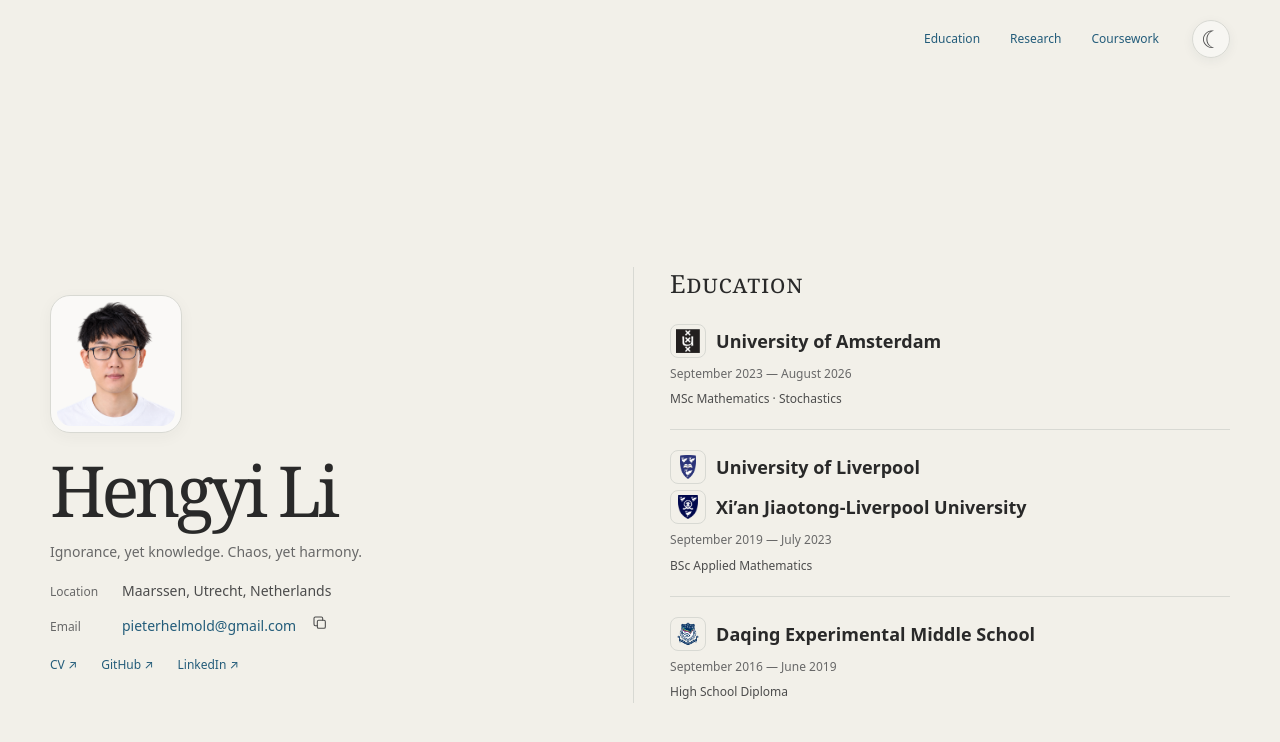
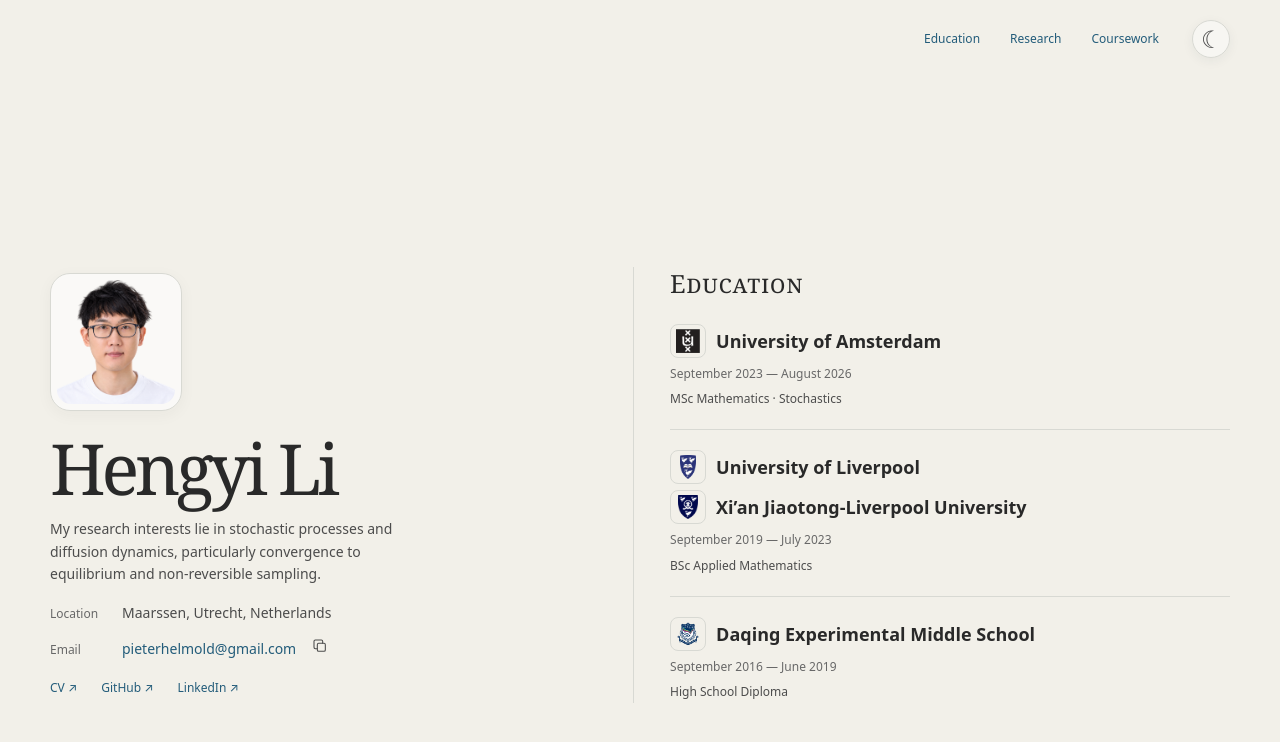
Before and after one commit to peterhelmold/peterhelmold.github.io, a Jekyll site: the page index.html, which Jekyll copies as it is, in a window 1280 px wide and 900 px high. Shown: the top 742 px of the window. Built offline with Jekyll 4.4.1, drawn with Linux system fonts in a browser that asks for light colours; some of the changed text lies outside the part shown.

Commit message:
Refine research introduction and eliminate theme text flicker

```diff
--- a/assets/css/motion.css
+++ b/assets/css/motion.css
@@ -8,16 +8,14 @@
   --motion-ease: cubic-bezier(.22, 1, .36, 1);
 }
 
-/* Theme colors compose with each control's own transform transition. */
+/* Switch text and surfaces together: interpolating both loses contrast mid-theme.
+   Keep motion on interactive elements, never on inherited text colors. */
 @media screen {
   .theme-ready :is(body, .header, .thesis, .course-group, .course-row, .portrait,
     a, p, h1, h2, h3, h4, .date, .eyebrow, .notes-placeholder, .theme-toggle,
     .current-section, .section, .entry, .skills, .skills dd, footer, summary, .detail-label,
     .intro-details, .copy-email, .copy-status, .theme-options, .school-badge, .notes-placeholder small) {
-    transition: background-color var(--motion-theme) ease,
-      color var(--motion-theme) ease, border-color var(--motion-theme) ease,
-      box-shadow var(--motion-theme) ease,
-      transform var(--motion-feedback) var(--motion-ease);
+    transition: transform var(--motion-feedback) var(--motion-ease);
   }
 }
 
@@ -32,8 +30,7 @@
   border-right: 1.5px solid var(--accent);
   border-bottom: 1.5px solid var(--accent);
   transform: rotate(45deg);
-  transition: transform var(--motion-expand) var(--motion-ease),
-    border-color var(--motion-theme) ease;
+  transition: transform var(--motion-expand) var(--motion-ease);
 }
 .course-group[open] > summary::after { content: ""; }
 .research-summary[open] > summary::after { margin-top: 36px; }
@@ -76,8 +73,7 @@
 .nav-indicator {
   transition: transform var(--motion-nav) var(--motion-ease),
     width var(--motion-nav) var(--motion-ease),
-    opacity var(--motion-feedback) ease,
-    background-color var(--motion-theme) ease;
+    opacity var(--motion-feedback) ease;
 }
 .nav-indicator.is-positioning { transition: none; }
 .back-to-top,
@@ -85,10 +81,7 @@
   transform: translateY(6px);
   transition: opacity 260ms ease,
     visibility 0s linear 260ms,
-    transform var(--motion-expand) var(--motion-ease),
-    background-color var(--motion-theme) ease,
-    color var(--motion-theme) ease, border-color var(--motion-theme) ease,
-    box-shadow var(--motion-feedback) ease;
+    transform var(--motion-expand) var(--motion-ease);
 }
 .back-to-top.is-visible,
 :root.theme-ready .back-to-top.is-visible { transform: translateY(0); transition-delay: 0s; }
@@ -104,7 +97,7 @@
 /* Appearance menu opens from its trigger; native radio keys remain available. */
 .theme-options { transform-origin: top right; }
 .theme-options label {
-  transition: background-color 160ms ease, color 160ms ease, transform 120ms ease;
+  transition: transform 120ms ease;
 }
 .theme-options label:has(input:checked) {
   background: color-mix(in srgb,var(--accent) 10%,transparent);
--- a/assets/css/typography.css
+++ b/assets/css/typography.css
@@ -62,3 +62,7 @@
 @media(max-width:680px) {
   :root .overview #education h3 { font-size: 17px; }
 }
+
+:root .overview .lead { max-width: 48ch; color: var(--text-secondary); }
+:root footer { flex-direction: column; align-items: center; gap: 8px; }
+:root .footer-motto { margin: 0; color: var(--muted); font: 400 var(--type-meta)/1.6 var(--sans); }
--- a/index.html
+++ b/index.html
@@ -10,8 +10,8 @@
   <script src="assets/js/motion.js?v=2" defer></script>
   <script src="assets/js/contact.js?v=3" defer></script>
   <link rel="stylesheet" href="assets/css/resume.css?v=20260916-33">
-  <link rel="stylesheet" href="assets/css/motion.css?v=4">
-  <link rel="stylesheet" href="assets/css/typography.css?v=1">
+  <link rel="stylesheet" href="assets/css/motion.css?v=5">
+  <link rel="stylesheet" href="assets/css/typography.css?v=2">
 </head>
 <body>
   <a class="skip" href="#main">Skip to content</a>
@@ -32,7 +32,7 @@
     <section class="intro" aria-labelledby="name">
       <div class="intro-copy">
       <h1 id="name">Hengyi Li</h1>
-      <p class="lead">Ignorance, yet knowledge. Chaos, yet harmony.</p>
+      <p class="lead">My research interests lie in stochastic processes and diffusion dynamics, particularly convergence to equilibrium and non-reversible sampling.</p>
       <address class="intro-details" aria-label="Contact details">
         <div><span class="detail-label">Location</span><span>Maarssen, Utrecht, Netherlands</span></div>
         <div><span class="detail-label">Email</span><span class="email-actions"><a href="mailto:pieterhelmold@gmail.com">pieterhelmold@gmail.com</a><button class="copy-email" type="button" aria-label="Copy email address" hidden title="Copy email address"><svg class="copy-icon" width="16" height="16" viewBox="0 0 24 24" fill="none" stroke="currentColor" stroke-width="1.6" stroke-linecap="round" stroke-linejoin="round" aria-hidden="true"><rect x="8" y="8" width="12" height="12" rx="2"/><path d="M16 8V5a2 2 0 0 0-2-2H5a2 2 0 0 0-2 2v9a2 2 0 0 0 2 2h3"/></svg><svg class="copy-check" width="16" height="16" viewBox="0 0 24 24" fill="none" stroke="currentColor" stroke-width="1.8" stroke-linecap="round" stroke-linejoin="round" aria-hidden="true"><path d="m5 12 4 4L19 6"/></svg></button><span class="copy-status" role="status" aria-live="polite"></span></span></div>
@@ -56,7 +56,7 @@
     <section class="section" id="research">
       <h2>Research</h2>
       <div class="section-body">
-        <article class="thesis"><div class="thesis-heading"><span class="eyebrow">Master’s thesis</span><span class="date">March — August 2026</span></div><details class="research-summary"><summary><h3>Accelerating Convergence to Equilibrium in Gaussian Diffusions</h3></summary><div class="research-description"><p>Characterised linear diffusions preserving a prescribed Gaussian invariant measure via the Lyapunov equation, and analysed convergence in L²-Wasserstein distance through spectral properties of the drift matrix.</p><p>Compared optimal reversible and non-reversible convergence rates under noise constraints, including explicit low-dimensional constructions and the arbitrary-dimensional optimisation problem. Applied the framework to kinetic Langevin dynamics and examined extensions to strongly convex non-Gaussian potentials.</p></div></details><p class="subtitle">Supervisor: Dr. S. G. Cox</p><div class="course-resources research-resources"><!-- Replace this placeholder with the uploaded latest thesis PDF link. --><span class="notes-placeholder">LATEST PDF <small>To be uploaded</small></span><a class="notes-placeholder" href="https://dspace.uba.uva.nl/server/api/core/bitstreams/7305e0de-9ef9-4478-8791-238a3e2ffd3a/content">UvA REPOSITORY <span aria-hidden="true">↗</span></a></div></article>
+        <article class="thesis"><div class="thesis-heading"><span class="eyebrow">Master’s thesis</span><span class="date">March — August 2026</span></div><details class="research-summary" open><summary><h3>Accelerating Convergence to Equilibrium in Gaussian Diffusions</h3></summary><div class="research-description"><p>Characterised linear diffusions preserving a prescribed Gaussian invariant measure via the Lyapunov equation, and analysed convergence in L²-Wasserstein distance through spectral properties of the drift matrix.</p><p>Compared optimal reversible and non-reversible convergence rates under noise constraints, including explicit low-dimensional constructions and the arbitrary-dimensional optimisation problem. Applied the framework to kinetic Langevin dynamics and examined extensions to strongly convex non-Gaussian potentials.</p></div></details><p class="subtitle">Supervisor: Dr. S. G. Cox</p><div class="course-resources research-resources"><!-- Replace this placeholder with the uploaded latest thesis PDF link. --><span class="notes-placeholder">LATEST PDF <small>To be uploaded</small></span><a class="notes-placeholder" href="https://dspace.uba.uva.nl/server/api/core/bitstreams/7305e0de-9ef9-4478-8791-238a3e2ffd3a/content">UvA REPOSITORY <span aria-hidden="true">↗</span></a></div></article>
         <article class="thesis"><div class="thesis-heading"><span class="eyebrow">Bachelor’s thesis</span><span class="date">September 2022 — May 2023</span></div><details class="research-summary"><summary><h3>Random Walk and Boundary Value Problems</h3></summary><div class="research-description"><p>Constructed simple random walk models across multiple dimensions to study probability distributions, recurrence and transience, and their applications to boundary value problems.</p></div></details><p class="subtitle">Supervisor: Dr. Ye Liu</p><!-- Replace this placeholder with an anchor pointing to the thesis PDF when supplied. --><div class="course-resources research-resources"><span class="notes-placeholder">PDF <small>To be uploaded</small></span></div></article>
       </div>
     </section>
@@ -120,7 +120,7 @@
       <div class="section-body"><dl class="skills"><dt>Tools</dt><dd>Python, MATLAB, Java, Hugin, Microsoft Excel, Adobe After Effects</dd><dt>Languages</dt><dd>Chinese (native), English (language of instruction), Japanese (fluent)</dd><dt>Beyond mathematics</dt><dd>Literature, philosophy, history, painting, cinema and experimental video.</dd></dl></div>
     </section>
   </main>
-  <footer><div class="license">© Hengyi Li · <a rel="license" href="https://creativecommons.org/licenses/by-nc/4.0/">CC BY-NC 4.0</a></div></footer>
+  <footer><p class="footer-motto">Ignorance, yet knowledge. Chaos, yet harmony.</p><div class="license">© Hengyi Li · <a rel="license" href="https://creativecommons.org/licenses/by-nc/4.0/">CC BY-NC 4.0</a></div></footer>
   <a class="back-to-top" href="#" aria-label="Back to top" title="Back to top"><span aria-hidden="true">↑</span></a>
 </body>
 </html>
```
